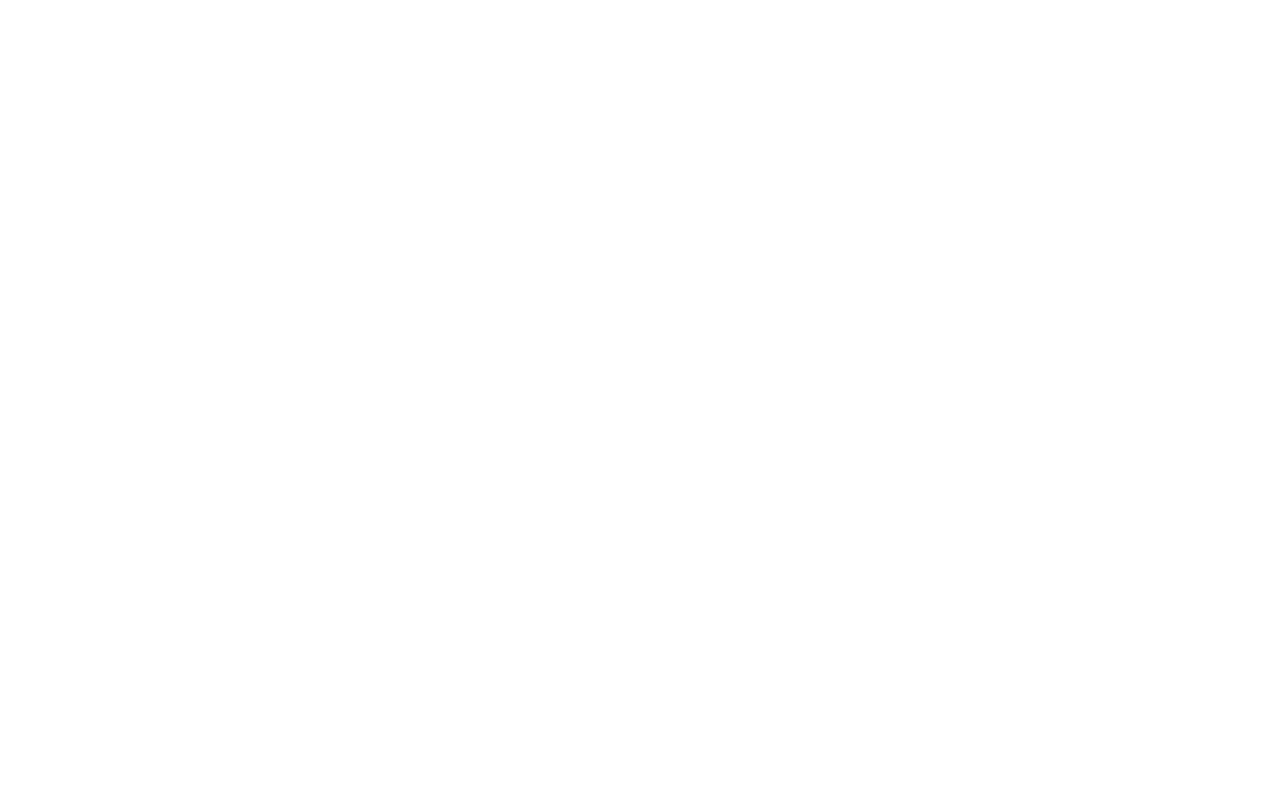
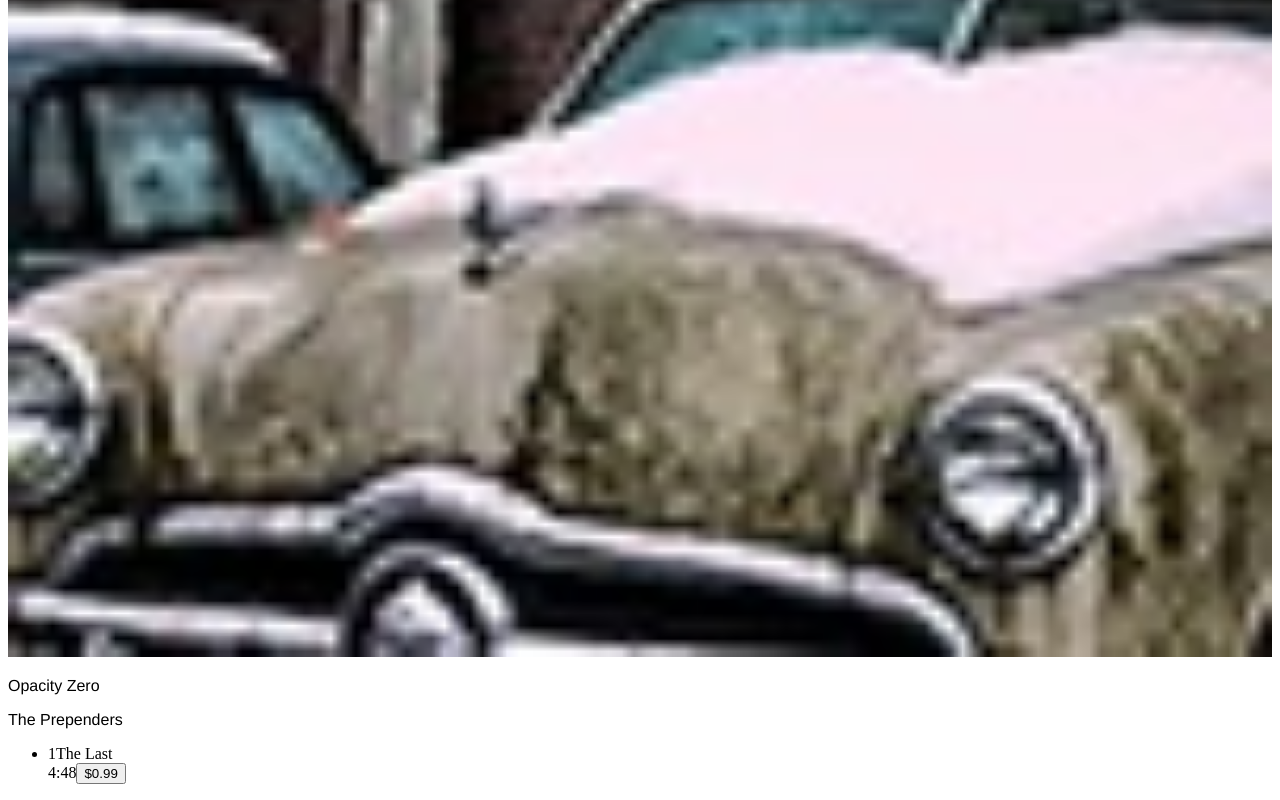
Before and after one commit to CheropS/Angular-AlbumStoreProductPage, an Angular app: page / in a window 1280 px wide. Shown: the part 615-1415 px from the top of the page. Before the commit the page ends 800 px from the top, so only its background shows below. Built offline with nearby package versions, Linux system fonts and the light colour scheme.

Commit message:
adding images and artist name

```diff
--- a/src/app/product-description/product-description.component.html
+++ b/src/app/product-description/product-description.component.html
@@ -1,10 +1,10 @@
 <div class="row description">
   <div class="col-sm-2">
-    <img src="" alt="product image" />
+    <img src="{{albumInfo?.album.coverImage}}" alt="product image" />
   </div>
   <div class="col-sm-6">
     <p class="album-name">{{albumInfo?.album.name}}</p>
-    <p class="band-name">{{albumInfo?.album.artist}}</p>
+    <p class="band-name">{{albumInfo?.artist}}</p>
     <p class="album-release-date">{{albumInfo?.album.artist}}</p>
   </div>
 </div>
```
